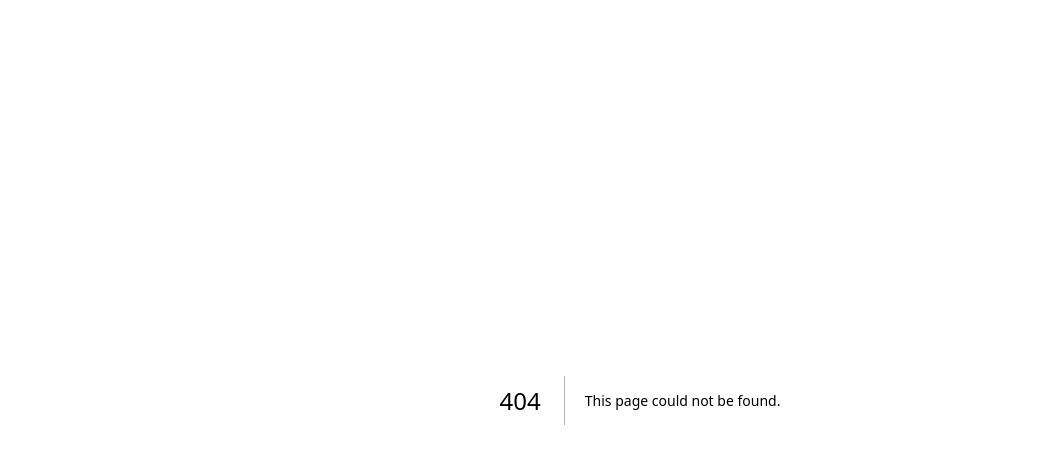
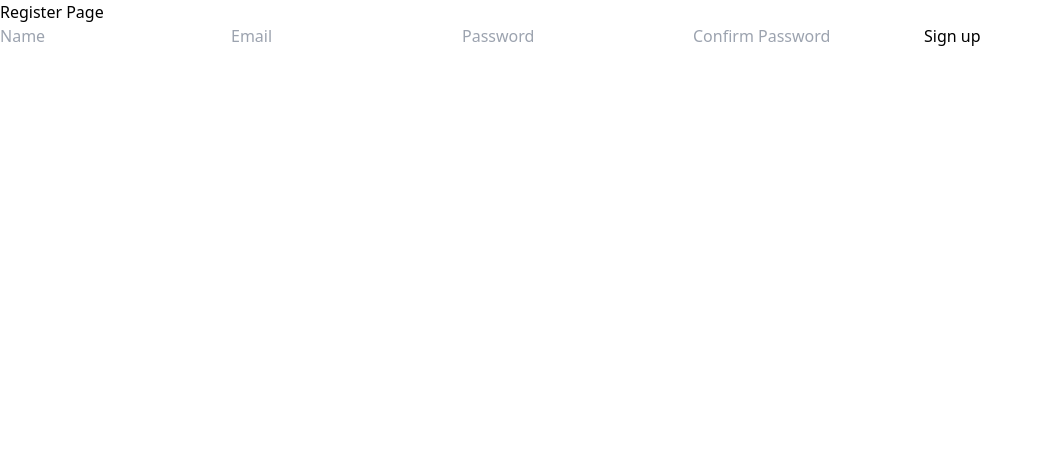
Before and after one commit to aleegaarza/user-management, a Next.js app: page /auth/register in a window 1280 px wide. Before the commit this address had no page. Shown: the top 464 px of the page, without its empty margins (0-1042 px from the left). Built offline with nearby package versions, Linux system fonts and the light colour scheme.

Commit message:
added register user component

```diff
--- a/package.json
+++ b/package.json
@@ -12,7 +12,8 @@
     "firebase": "^10.13.2",
     "next": "14.2.13",
     "react": "^18",
-    "react-dom": "^18"
+    "react-dom": "^18",
+    "react-hook-form": "^7.53.0"
   },
   "devDependencies": {
     "eslint": "^8",
--- /dev/null
+++ b/src/app/auth/login/page.jsx
@@ -0,0 +1,9 @@
+import React from 'react'
+
+const LoginPage = () => {
+  return (
+    <div>LoginPage</div>
+  )
+}
+
+export default LoginPage
--- /dev/null
+++ b/src/app/auth/register/page.jsx
@@ -0,0 +1,63 @@
+"use client"
+import React, { useState } from 'react';
+import { createUserWithEmailAndPassword, getAuth, auth } from 'firebase/auth';
+
+
+const RegisterPage = () => {
+  const [email, setEmail] = useState(''); // State for email
+  const [password, setPassword] = useState(''); // State for password
+  const [confirmPassword, setConfirmPassword] = useState(''); // State for confirm password
+
+  // Handle form submission
+  const handleRegister = (event) => {
+    event.preventDefault();
+
+    if (password !== confirmPassword) {
+      alert('Passwords do not match!');
+      return;
+    }
+
+    createUserWithEmailAndPassword(auth, email, password)
+      .then((userCredential) => {
+        // Signed in
+        const user = userCredential.user;
+        console.log('User registered:', user);
+      })
+      .catch((error) => {
+        const errorCode = error.code;
+        const errorMessage = error.message;
+        console.error('Error registering:', errorCode, errorMessage);
+      });
+  };
+
+  return (
+    <div>
+      <h2>Register Page</h2>
+      <form onSubmit={handleRegister}>
+        <input
+          type='text'
+          placeholder='Name'
+          onChange={(e) => setEmail(e.target.value)}
+        />
+        <input
+          type='email'
+          placeholder='Email'
+          onChange={(e) => setEmail(e.target.value)}
+        />
+        <input
+          type='password'
+          placeholder='Password'
+          onChange={(e) => setPassword(e.target.value)}
+        />
+        <input
+          type='password' // Use correct input type
+          placeholder='Confirm Password'
+          onChange={(e) => setConfirmPassword(e.target.value)}
+        />
+        <button type="submit">Sign up</button>
+      </form>
+    </div>
+  );
+}
+
+export default RegisterPage;
```
Also changed, not shown: src/firebase/config.js (deleted, +0 -11 lines), src/firebase/firebase.js (+18 -22 lines), 1 other file (tests, documents, lock files or other folders).
